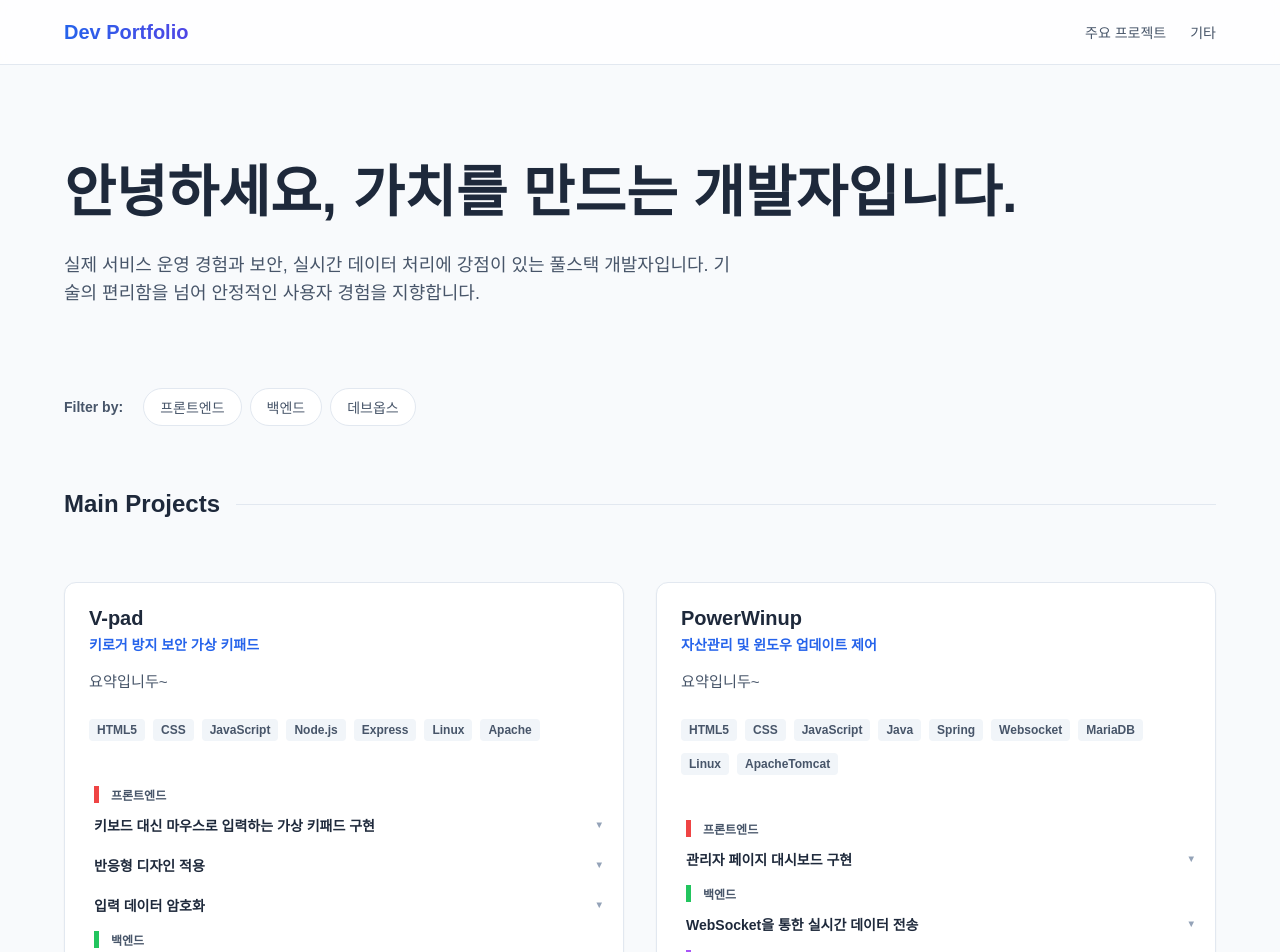
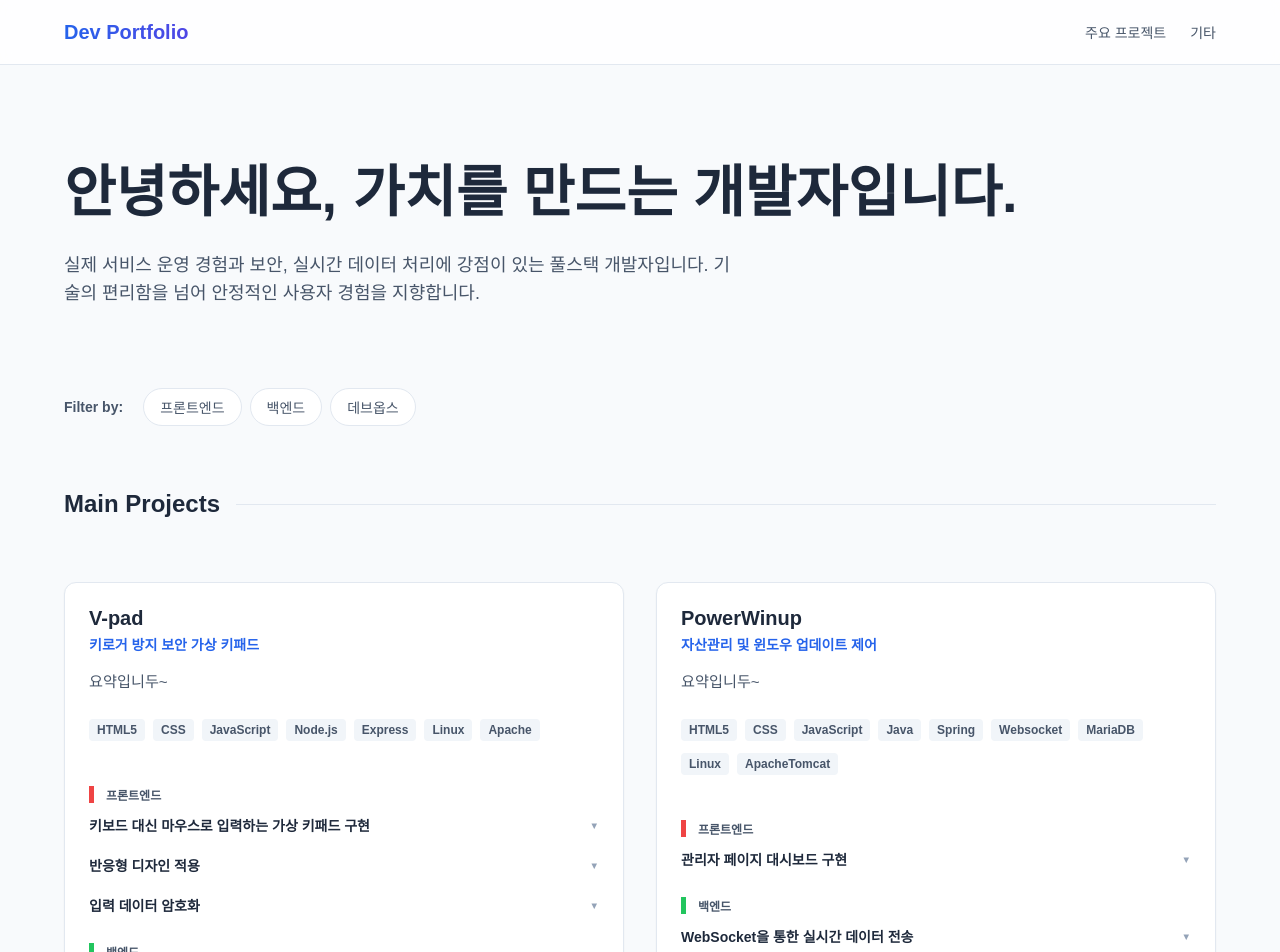
Before and after one commit to sisu-01/sisu-01.github.io, a React (Vite) app: page / in a window 1280 px wide. Shown: the top 952 px of the page. Built offline with nearby package versions, Linux system fonts and the light colour scheme; a web font is replaced by a local one.

Commit message:
아니메 야몽~

```diff
--- a/package.json
+++ b/package.json
@@ -10,6 +10,7 @@
     "preview": "vite preview"
   },
   "dependencies": {
+    "framer-motion": "^12.38.0",
     "react": "^19.2.4",
     "react-dom": "^19.2.4"
   },
--- a/src/components/TechStack/TechStack.module.css
+++ b/src/components/TechStack/TechStack.module.css
@@ -10,17 +10,16 @@
   color: var(--slate-600);
 }
 
-.inactive {
-  opacity: 0.4;
-  filter: grayscale(0.5);
+/* 충돌 방지를 위해 기존의 transition 및 active, inactive 클래스 제거 */
+.stackSection {
+  margin-bottom: 1.5rem;
+  will-change: transform, opacity; /* 브라우저 최적화 힌트 제공 */
 }
 
-/* 선택된 카테고리: 강조 효과 */
-.active {
-  opacity: 1;
-  filter: grayscale(0);
-  background-color: rgba(var(--highlight-rgb), 0.05); /* 강조 배경색 */
-  transform: translateX(5px); /* 살짝 튀어나오는 효과 (선택사항) */
+.contentList {
+  list-style: none;
+  padding: 0;
+  margin: 0;
 }
 
 .item { margin-bottom: 0.75rem; }
--- a/src/components/TechStack/TechStack.tsx
+++ b/src/components/TechStack/TechStack.tsx
@@ -1,4 +1,6 @@
+/* TechStack.tsx */
 import type { StackDetail, Type } from "../../ts/types";
+import { motion, AnimatePresence } from "framer-motion";
 
 import styles from "./TechStack.module.css";
 import StackItem from "./StackItem";
@@ -11,14 +13,12 @@ interface TechStackProps {
 const TechStack = ({ techStack, getCategories }: TechStackProps) => {
   const isAnySelected = getCategories.length > 0;
 
-  // 1. 렌더링 직전에 스택 순서를 정렬합니다.
   const sortedStack = [...techStack].sort((a, b) => {
     if (!isAnySelected) return 0;
 
     const aIsActive = getCategories.includes(a.type as Type);
     const bIsActive = getCategories.includes(b.type as Type);
 
-    // 선택된 타입(true)인 항목을 앞으로(-1), 아니면 뒤로(1)
     if (aIsActive && !bIsActive) return -1;
     if (!aIsActive && bIsActive) return 1;
     return 0;
@@ -26,25 +26,51 @@ const TechStack = ({ techStack, getCategories }: TechStackProps) => {
 
   return (
     <ul className={styles.container}>
-      {/* {techStack.map((stack) => { */}
+      {/* 단순 순서 변경(Layout) 시에는 popLayout 모드가
+        오히려 레이아웃 계산을 꼬이게 만들 수 있으므로 기본 상태로 둡니다.
+      */}
+      <AnimatePresence>
         {sortedStack.map((stack) => {
-        // 2. 강조 로직 수정:
-        // - 아무것도 선택되지 않았으면 모두 활성(true)
-        // - 무언가 선택되었다면, 현재 스택이 포함되어 있는지 확인
           const isActive = !isAnySelected || getCategories.includes(stack.type as Type);
+
           return (
-          <li key={stack.type} className={`${styles.stackSection} ${isActive ? styles.active : styles.inactive}`}>
-            <div className={styles.category} style={{ borderLeft: `var(--color-${stack.type}) 5px solid` }}>{stack.type}</div>
-            <ul className={styles.container}>
+            <motion.li
+              key={stack.type}
+              layout // 위치 이동 애니메이션 활성화
+
+              // CSS 대신 Framer Motion이 직접 스타일 상태를 변경하도록 설정
+              animate={{
+                opacity: isActive ? 1 : 0.2,
+                filter: isActive ? "grayscale(0) blur(0px)" : "grayscale(1) blur(0.5px)",
+                x: isActive && isAnySelected ? 8 : 0, // 무언가 선택되어 활성화되었을 때만 우측 이동
+                scale: isActive ? 1 : 0.98
+              }}
+
+              // 레이아웃 이동 속도와 스타일 변화 속도를 동기화
+              transition={{
+                type: "spring",
+                stiffness: 250,
+                damping: 28,
+                // filter나 opacity가 레이아웃 스프링과 자연스럽게 묶이도록 처리
+                opacity: { duration: 0.25 },
+                filter: { duration: 0.25 }
+              }}
+              className={styles.stackSection}
+            >
+              <div className={styles.category} style={{ borderLeft: `var(--color-${stack.type}) 5px solid` }}>
+                {stack.type}
+              </div>
+              <ul className={styles.contentList}>
                 {stack.contents.map((content) => (
                   <li key={content.features} className={styles.item}>
-                  <StackItem key={content.features} contents={content} />
+                    <StackItem contents={content} />
                   </li>
                 ))}
               </ul>
-          </li>
-        )
+            </motion.li>
+          );
         })}
+      </AnimatePresence>
     </ul>
   );
 }
```
Also changed, not shown: 1 other file (tests, documents, lock files or other folders). Lines whose indentation alone changed are shown as unchanged.
